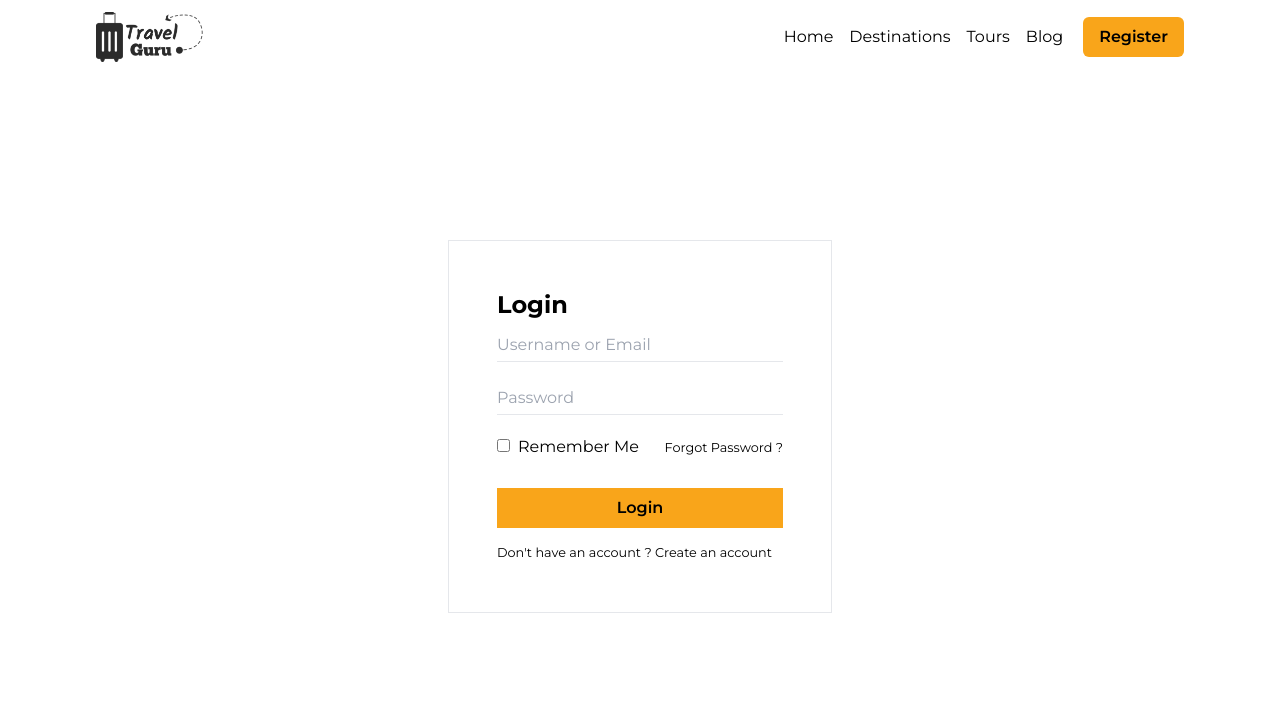
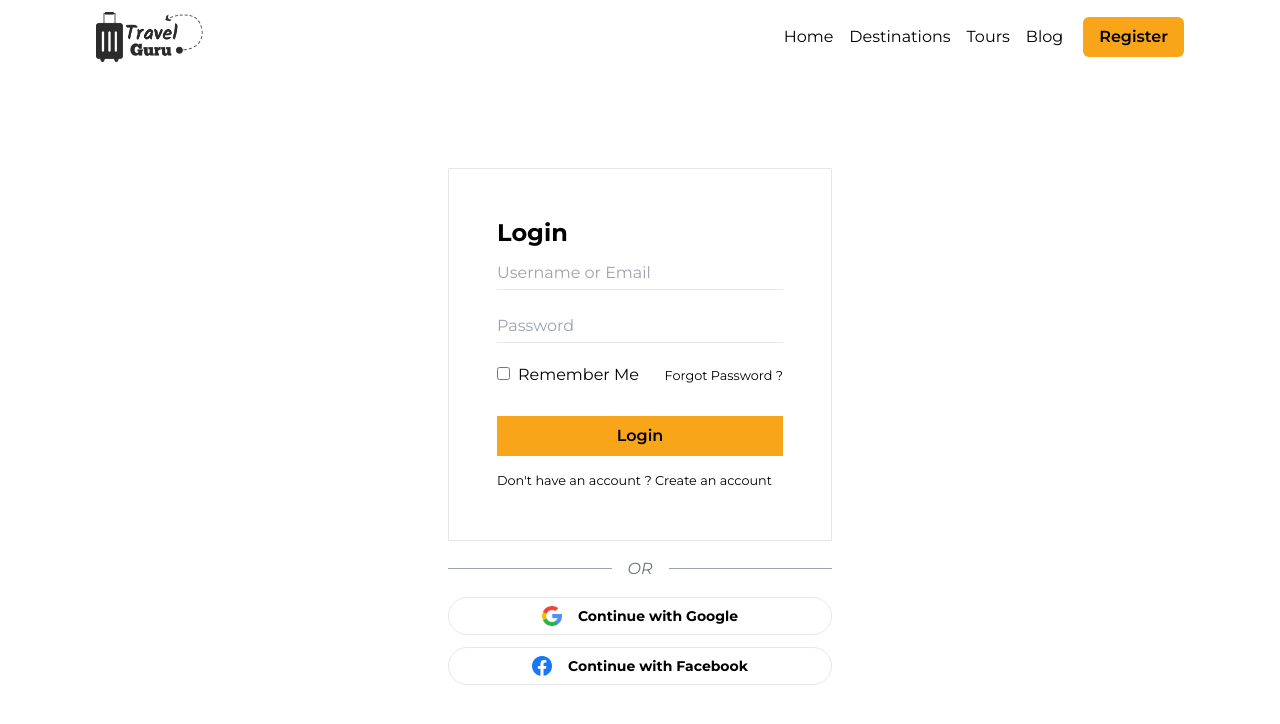
Before and after one commit to rakibul-islam-hasib/travel-guru, a React (Vite) app: page /user/login in a window 1280 px wide. Shown: the top 724 px of the page. Built offline with nearby package versions, Linux system fonts and the light colour scheme; no server answers.

Commit message:
Log in function added

```diff
--- a/src/components/user/Login.jsx
+++ b/src/components/user/Login.jsx
@@ -1,10 +1,12 @@
-import React, { useContext } from 'react';
-import { Link } from 'react-router-dom';
+import React, { useContext, useState } from 'react';
+import { Link, useNavigate } from 'react-router-dom';
 import google from '../../assets/icons/search.png';
 import facebook from '../../assets/icons/facebook.png';
-import AuthContext, { AuthProvider } from '../../providers/AuthContext';
+import { AuthProvider } from '../../providers/AuthContext';
 const Login = () => {
-    const {user} = useContext(AuthProvider);
+    const { user, handelGoogleLogin } = useContext(AuthProvider);
+    const [loading, setLoading] = useState(false);
+    const navigate = useNavigate();
     const handelFormSubmit = e => {
         e.preventDefault();
         const form = e.target;
@@ -13,7 +15,25 @@ const Login = () => {
         // console.log(email, password)
 
     }
+    const googleLoginHandler = () => {
+        setLoading(true)
+        handelGoogleLogin()
+            .then(result => {
+                // console.log(result.user)
+                setLoading(false)
+                navigate('/')
+            })
+            .catch(err => {
+                console.log(err.code)
+                setLoading(false)
+            })
+    }
     return (
+        loading ?
+            <div className="h-[88vh] flex justify-center items-center">
+                <MoonLoader color="#36d7b7" />
+            </div>
+         :
             <div className='h-[88vh] flex flex-col justify-center items-center'>
                 <form onSubmit={handelFormSubmit} className="border p-12 w-[50%] md:w-[30%] mx-auto">
                     <h1 className='text-2xl font-bold mb-2'>Login</h1>
@@ -31,13 +51,14 @@ const Login = () => {
                     <button className='w-full mb-3 bg-primary py-2 font-semibold mt-7'>Login</button>
                     <small>Don't have an account ? <Link to='/user/register'>Create an account</Link></small>
                 </form>
-            <div className="w-[30%] hidden mx-auto">
+                <div className="w-[30%]  mx-auto">
                     <div className="flex items-center py-4">
                         <div className="flex-grow h-px bg-gray-400"></div>
                         <span className="flex-shrink text-base text-gray-500 px-4 italic font-light">OR</span>
                         <div className="flex-grow h-px bg-gray-400"></div>
                     </div>
-                <div className="flex hover:cursor-pointer border mb-3 rounded-full px-5 py-2 justify-center items-center gap-4">
+                    {/* Google Login */}
+                    <div onClick={googleLoginHandler} className="flex hover:cursor-pointer border mb-3 rounded-full px-5 py-2 justify-center items-center gap-4">
                         <img src={google} className='w-[20px] ' alt="" />
                         <h1 className='text-sm font-bold'>Continue with Google</h1>
                     </div>
--- a/src/components/user/Register.jsx
+++ b/src/components/user/Register.jsx
@@ -1,12 +1,13 @@
 import React, { useContext, useState } from 'react';
-import { Link } from 'react-router-dom';
+import { Link, useNavigate } from 'react-router-dom';
 import google from '../../assets/icons/search.png';
 import facebook from '../../assets/icons/facebook.png';
 import { AuthProvider } from '../../providers/AuthContext';
 import { MoonLoader } from 'react-spinners';
 const Register = () => {
-    const { signUp, updateP, user } = useContext(AuthProvider);
+    const { signUp, updateP, handelGoogleLogin} = useContext(AuthProvider);
     const [loading, setLoading] = useState(false)
+    const navigate = useNavigate();
     const handelFormSubmit = e => {
         setLoading(true)
         e.preventDefault()
@@ -20,6 +21,7 @@ const Register = () => {
                 // console.log(result.user)
                 updateP(result.user, form.name.value)
                 setLoading(false)
+                navigate('/')
             })
             .catch(err => {
                 console.log(err.code)
@@ -27,7 +29,19 @@ const Register = () => {
             })
 
     }
-    // console.log(user)
+    const googleLoginHandler = () => {
+        setLoading(true)
+        handelGoogleLogin()
+            .then(result => {
+                // console.log(result.user)
+                setLoading(false)
+                navigate('/')
+            })
+            .catch(err => {
+                console.log(err.code)
+                setLoading(false)
+            })
+    }
     return (
         <>
             {
@@ -51,10 +65,12 @@ const Register = () => {
                                 <span className="flex-shrink text-base text-gray-500 px-4 italic font-light">OR</span>
                                 <div className="flex-grow h-px bg-gray-400"></div>
                             </div>
-                            <div className="flex cursor-pointer border mb-3 rounded-full px-5 py-2 justify-center items-center gap-4">
+                            {/* Google Login */}
+                            <div onClick={googleLoginHandler} className="flex cursor-pointer border mb-3 rounded-full px-5 py-2 justify-center items-center gap-4">
                                 <img src={google} className='w-[20px] ' alt="" />
                                 <h1 className='text-sm font-bold'>Continue with Google</h1>
                             </div>
+                            {/* Facebook login */}
                             <div className="flex cursor-pointer border rounded-full px-5 py-2 justify-center items-center gap-4">
                                 <img src={facebook} className='w-[20px] ' alt="" />
                                 <h1 className='text-sm font-bold'>Continue with Facebook</h1>
```
Lines whose indentation alone changed are shown as unchanged.
